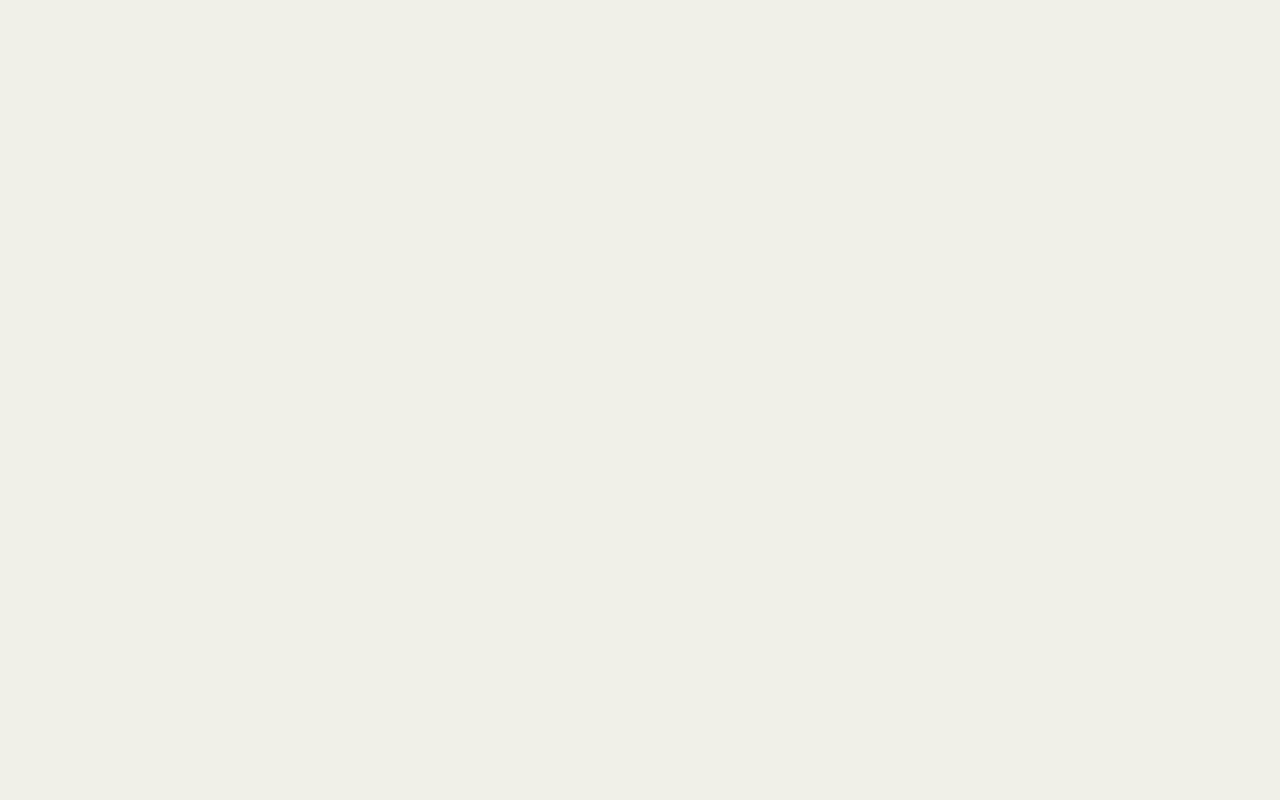
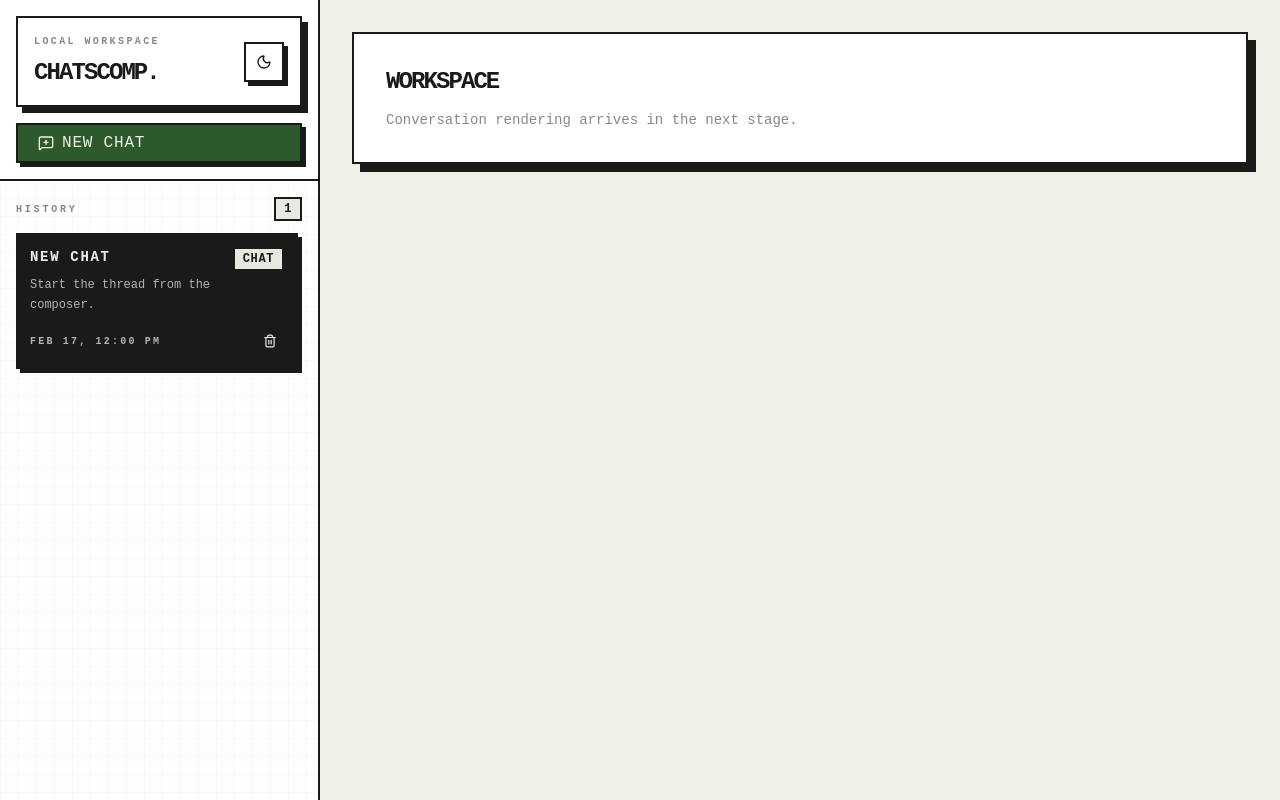
Before and after one commit to DancingPumpkin65/chatscomp-main, a React (Vite) app: page / in a window 1280 px wide. Built offline with nearby package versions, Linux system fonts and the light colour scheme; a web font is replaced by a local one.

Commit message:
feat: build the main workspace shell with persistent sidebar layout

```diff
--- a/src/App.tsx
+++ b/src/App.tsx
@@ -1,4 +1,5 @@
 import { startTransition, useEffect, useLayoutEffect, useMemo, useRef, useState } from "react";
+import { Sidebar } from "./components/Sidebar";
 import { createMessage, createSession, deriveTitle, touchSession } from "./lib/session";
 import { loadSessions, saveSessions } from "./lib/storage";
 import type { Attachment, ChatMessage, ChatSession, SessionSettings, WorkspaceMode } from "./types";
@@ -35,6 +36,11 @@ export function App() {
   if (!activeSession) return null;
   return (
     <div className="min-h-[100dvh] bg-[var(--background)]">
+      <Sidebar sessions={sessions} activeSessionId={activeSession.id} onCreateSession={handleCreateSession} onSelect={handleSelectSession} onDeleteSession={handleDeleteSession} />
+      <div className="flex min-h-[100dvh] flex-col lg:ml-[320px]">
+        {appError ? <div className="border-b-2 border-[var(--border)] bg-[color-mix(in_srgb,var(--destructive)_16%,var(--surface)_84%)] px-4 py-3 text-sm text-[var(--foreground)]">{appError}</div> : null}
+        <main className="flex-1 p-8"><div className="border-2 border-[var(--border)] bg-[var(--surface)] p-8 shadow-[8px_8px_0_0_var(--shadow-color)]"><h2 className="text-2xl font-black uppercase tracking-[-0.08em]">Workspace</h2><p className="mt-3 text-sm text-[var(--foreground-muted)]">Conversation rendering arrives in the next stage.</p></div></main>
+      </div>
     </div>
   );
 }
--- /dev/null
+++ b/src/components/Sidebar.tsx
@@ -0,0 +1,141 @@
+import { MessageSquarePlus, Trash2 } from "lucide-react";
+import { Badge, Button, ThemeIconButton, useTheme } from "../design-system";
+import type { ChatSession } from "../types";
+
+type SidebarProps = {
+  sessions: ChatSession[];
+  activeSessionId: string;
+  onCreateSession: () => void;
+  onSelect: (sessionId: string) => void;
+  onDeleteSession: (sessionId: string) => void;
+};
+
+function formatTimestamp(value: string) {
+  return new Intl.DateTimeFormat(undefined, {
+    hour: "numeric",
+    minute: "2-digit",
+    month: "short",
+    day: "numeric",
+  }).format(new Date(value));
+}
+
+export function Sidebar({
+  sessions,
+  activeSessionId,
+  onCreateSession,
+  onSelect,
+  onDeleteSession,
+}: SidebarProps) {
+  const { theme, toggleTheme } = useTheme();
+
+  return (
+    <aside className="relative flex min-h-[100dvh] flex-col border-r-2 border-[var(--border)] bg-[color-mix(in_srgb,var(--surface)_86%,var(--background)_14%)] lg:fixed lg:inset-y-0 lg:left-0 lg:w-[320px]">
+      <div className="noise-overlay pointer-events-none absolute inset-0 opacity-30" />
+      <div className="relative sticky top-0 z-10 flex flex-col gap-4 border-b-2 border-[var(--border)] bg-[color-mix(in_srgb,var(--surface)_94%,transparent)] p-4 backdrop-blur-sm">
+        <div className="border-2 border-[var(--border)] bg-[var(--surface)] p-4 shadow-[6px_6px_0_0_var(--shadow-color)]">
+          <div className="flex items-center justify-between">
+            <div>
+              <p className="text-[10px] font-bold uppercase tracking-[0.24em] text-[var(--foreground-muted)]">
+                Local Workspace
+              </p>
+              <h1 className="mt-2 text-2xl font-black uppercase tracking-[-0.08em] text-[var(--foreground)]">
+                ChatsComp.
+              </h1>
+            </div>
+            <div className="flex items-center gap-2">
+              <ThemeIconButton theme={theme} onToggle={toggleTheme} />
+            </div>
+          </div>
+        </div>
+
+        <div>
+          <Button variant="primary" className="w-full justify-start" onClick={onCreateSession}>
+            <MessageSquarePlus />
+            New chat
+          </Button>
+        </div>
+      </div>
+
+      <div className="relative flex min-h-0 flex-1 flex-col p-4">
+        <div className="mb-3 flex items-center justify-between">
+          <p className="text-[10px] font-bold uppercase tracking-[0.28em] text-[var(--foreground-muted)]">
+            History
+          </p>
+          <Badge variant="secondary">{sessions.length}</Badge>
+        </div>
+
+        <div className="chat-scrollbar flex min-h-0 flex-1 flex-col gap-3 overflow-y-auto pr-1">
+          {sessions.map((session) => {
+            const isActive = session.id === activeSessionId;
+            return (
+              <div
+                key={session.id}
+                role="button"
+                tabIndex={0}
+                onClick={() => onSelect(session.id)}
+                onKeyDown={(event) => {
+                  if (event.key === "Enter" || event.key === " ") {
+                    event.preventDefault();
+                    onSelect(session.id);
+                  }
+                }}
+                className={`border-2 p-3 text-left transition ${
+                  isActive
+                    ? "border-[var(--border)] bg-[var(--foreground)] text-[var(--foreground-inverse)] shadow-[4px_4px_0_0_var(--shadow-color)]"
+                    : "border-[var(--border)] bg-[var(--surface)] text-[var(--foreground)] hover:translate-x-[2px] hover:translate-y-[2px] hover:shadow-[4px_4px_0_0_var(--shadow-color)]"
+                }`}
+              >
+                <div className="flex items-start justify-between gap-3">
+                  <div>
+                    <p className="text-sm font-bold uppercase tracking-[0.12em]">
+                      {session.title}
+                    </p>
+                    <p
+                      className={`mt-2 line-clamp-2 text-xs leading-5 ${
+                        isActive
+                          ? "text-[color-mix(in_srgb,var(--foreground-inverse)_72%,transparent)]"
+                          : "text-[var(--foreground-muted)]"
+                      }`}
+                    >
+                      {session.messages.at(-1)?.content || "Start the thread from the composer."}
+                    </p>
+                  </div>
+                  <Badge variant={session.mode === "image" ? "warning" : "secondary"}>
+                    {session.mode}
+                  </Badge>
+                </div>
+                <div className="mt-3 flex items-center justify-between gap-3">
+                  <p
+                    className={`text-[10px] font-bold uppercase tracking-[0.22em] ${
+                      isActive
+                        ? "text-[color-mix(in_srgb,var(--foreground-inverse)_72%,transparent)]"
+                        : "text-[var(--foreground-muted)]"
+                    }`}
+                  >
+                    {formatTimestamp(session.updatedAt)}
+                  </p>
+                  <button
+                    type="button"
+                    aria-label={`Delete ${session.title}`}
+                    title="Delete chat"
+                    onClick={(event) => {
+                      event.stopPropagation();
+                      onDeleteSession(session.id);
+                    }}
+                    className={`flex h-7 w-7 items-center justify-center border transition ${
+                      isActive
+                        ? "border-[color-mix(in_srgb,var(--foreground-inverse)_45%,transparent)] text-[var(--foreground-inverse)] hover:bg-[color-mix(in_srgb,var(--foreground-inverse)_12%,transparent)]"
+                        : "border-[var(--border-subtle)] text-[var(--foreground-muted)] hover:border-[var(--border)] hover:bg-[var(--surface-alt)] hover:text-[var(--foreground)]"
+                    }`}
+                  >
+                    <Trash2 className="size-3.5" />
+                  </button>
+                </div>
+              </div>
+            );
+          })}
+        </div>
+      </div>
+    </aside>
+  );
+}
```
